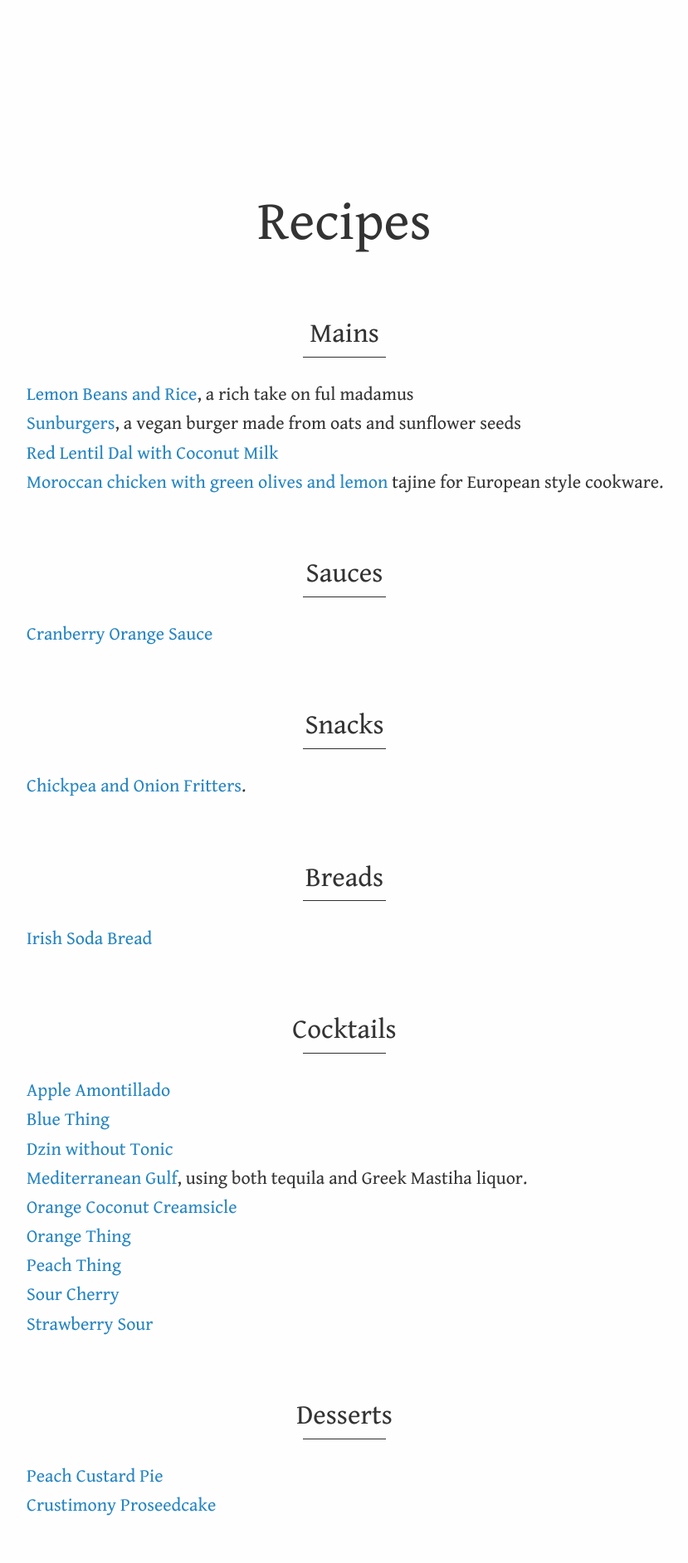
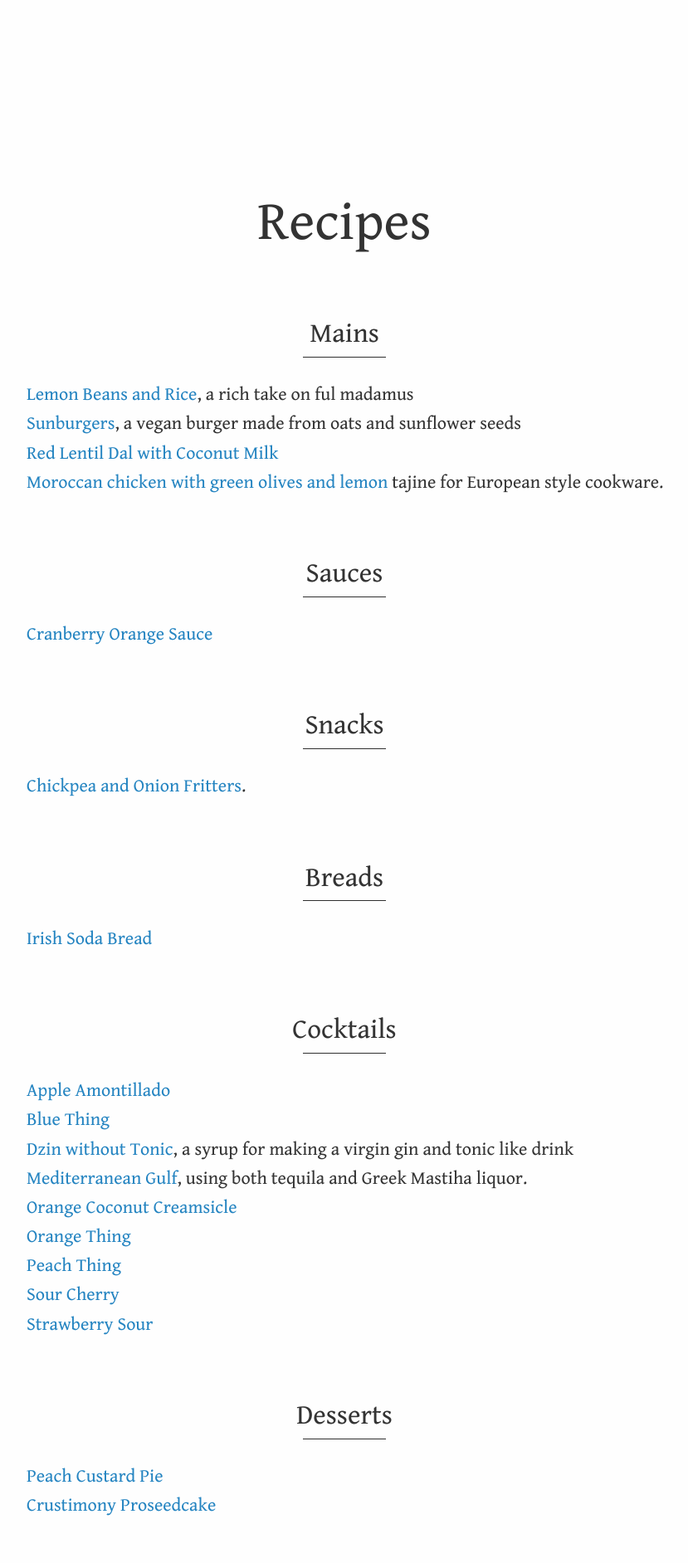
Before and after one commit to aredridel/recipes, a Jekyll site: the page built from index.md, in a window 1280 px wide. Shown: the whole page at 83% size, without its empty margins (225-1054 px from the left). Built offline with Jekyll 4.4.1, drawn with Linux system fonts in a browser that asks for light colours; our own code applies the rules of GitHub Pages for plain Markdown files.

Commit message:
/ ‘index.md’

```diff
--- a/index.md
+++ b/index.md
@@ -30,7 +30,7 @@ Cocktails
 
 [Blue Thing](Drinks/Blue Thing.md)
 
-[Dzin without Tonic](Drinks/Dzin without Tonic.md)
+[Dzin without Tonic](Drinks/Dzin without Tonic.md), a syrup for making a virgin gin and tonic like drink
 
 [Mediterranean Gulf](Drinks/Mediterranean Gulf.md), using both tequila and Greek Mastiha liquor.
 
```
